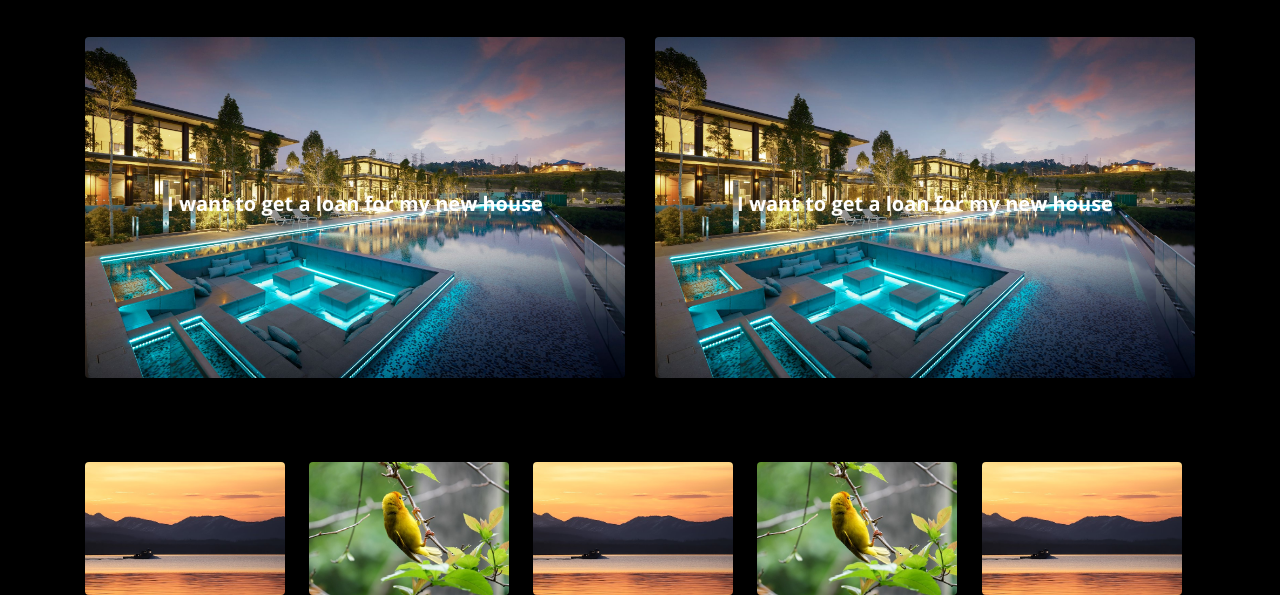
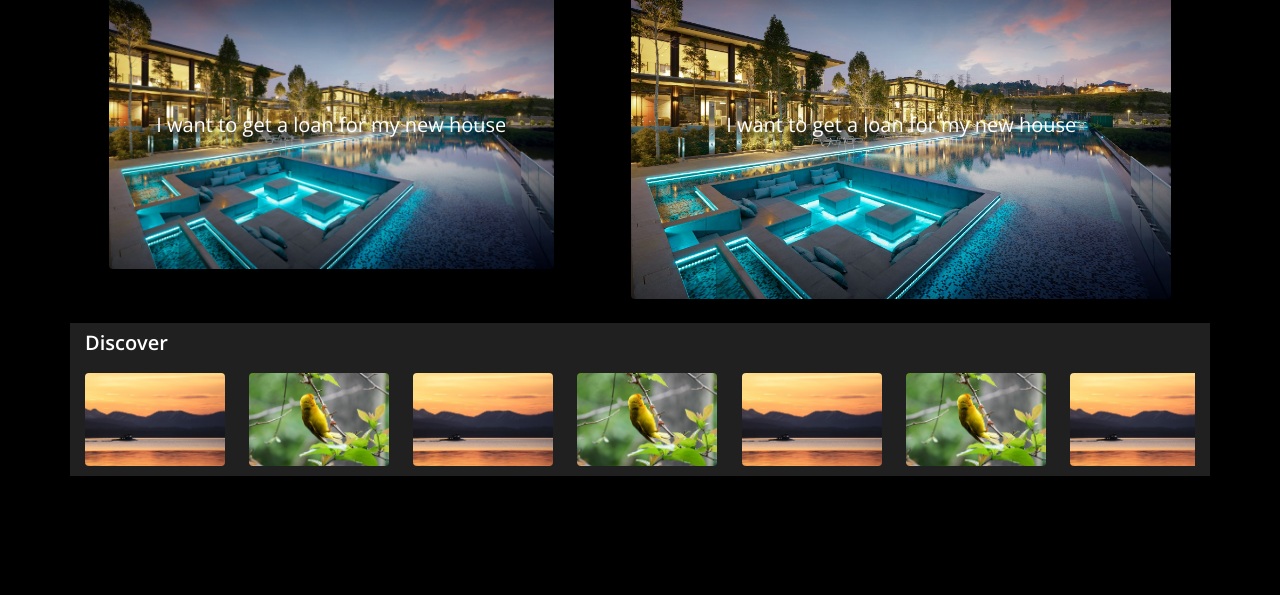
Before and after one commit to sraawan/DEM, a plain HTML site: page index.html in a window 1280 px wide. Shown: the part 212-807 px from the top of the page. Drawn offline with nearby package versions, Linux system fonts and the light colour scheme.

Commit message:
scroll fixed

```diff
--- a/assets/css/styles.css
+++ b/assets/css/styles.css
@@ -1,6 +1,18 @@
 body{
   font-family: 'Open Sans', sans-serif !important;
-  padding-top: 100px;
+  padding-top: 85px;
+}
+@media (max-width: 767px){
+  .heading-wrap h1{
+    font-size: 24px !important;
+  }
+  .heading-wrap h2{
+    font-size: 20px !important;
+  }
+}
+
+.heading-wrap h1{
+  font-size: 40px;
 }
 .title-main{
     font-size: 1.5rem;
@@ -20,7 +32,6 @@ body{
   display: flex;
   align-content: center;
   align-items: center;
-
 }
 
 .hero-wrap-image-text {
@@ -28,7 +39,8 @@ body{
   width: 100%;
   text-align: center;
   color: #fff;
-  font-weight: 700;
+  font-weight: 500;
+  text-shadow: 3px 5px 5px#000;
   /* font-size: 13px; */
 }
 #image1{
@@ -43,14 +55,23 @@ body{
     height: auto;
     border-radius: 40px;
 }
+
+.horizontal-scroll-bg{
+  background-color: #202020;
+}
+.horizontal-scroll-title {
+  color: #fff;
+  font-size: 20px;
+  font-weight: 600;
+  padding: 5px 0px;
+}
 .horizontal-scroll {
-  background-color: transparent;
   overflow: hidden;
   overflow-x: scroll;
   overflow-y: hidden;
   white-space: nowrap;
-  margin-top: 60px;
-  padding: 0px 0;
+  margin-top: 0px;
+  padding: 10px 0px 10px;
 }
 
 .item {
@@ -58,7 +79,7 @@ body{
   text-align: center;
   padding: 0px;
   margin: 0 20px 0 0;
-  max-width: 200px;
+  max-width: 140px;
   overflow: -moz-scrollbars-none;
   -ms-overflow-style: none;
 }
--- a/index.html
+++ b/index.html
@@ -38,20 +38,20 @@
     <section>
         <div class="container">
             <!-- Heading -->
-            <div class="text-center">
-                <h1 class="title-main color-white my-3 f40">So you want to own a house</h1>
-                <h1 class="color-white title-sub my-3 f36">We're here to help</h1>
+            <div class="text-center heading-wrap">
+                <h1 class="title-main color-white my-3">So you want to own a house</h1>
+                <h2 class="color-white title-sub my-3">We're here to help</h2>
             </div>
 
             <!-- Hero Images -->
-            <div class="row mt-5">
-                <div class="col-md-6 hero-wrap my-2">
-                    <div class="hero-wrap-image justify-content-center">
+            <div class="row mt-3">
+                <div class="col-md-5 col-10 m-auto hero-wrap">
+                    <div class="hero-wrap-image justify-content-center my-4">
                         <img class="img-fluid rounded" src="assets/img/Guocoland-Embard-Hills-Dusk-08-lowres.jpg">
                         <h5 class="hero-wrap-image-text">I want to get a loan for my new house</h5>
                     </div>
                 </div>
-                <div class="col-md-6 hero-wrap my-2">
+                <div class="col-md-6 col-10 m-auto hero-wrap">
                     <div class="hero-wrap-image justify-content-center align-items-center">
                         <img class="img-fluid rounded" src="assets/img/Guocoland-Embard-Hills-Dusk-08-lowres.jpg">
                         <h5 class="hero-wrap-image-text">I want to get a loan for my new house</h5>
@@ -60,8 +60,9 @@
             </div>
 
             <!-- Scrollable images section -->
-            <div class="row mb-0 mt-3">
+            <div class="row mb-0 mt-4 horizontal-scroll-bg">
                 <div class="col-12">
+                    <div class="horizontal-scroll-title">Discover</div>
                     <div class="horizontal-scroll">
                         <div class="item"><img src="assets/img/img1.jpg" class="img-fluid rounded bg-transparent"></div>
                         <div class="item"><img src="assets/img/img2.jpg" class="img-fluid rounded"></div>
```
